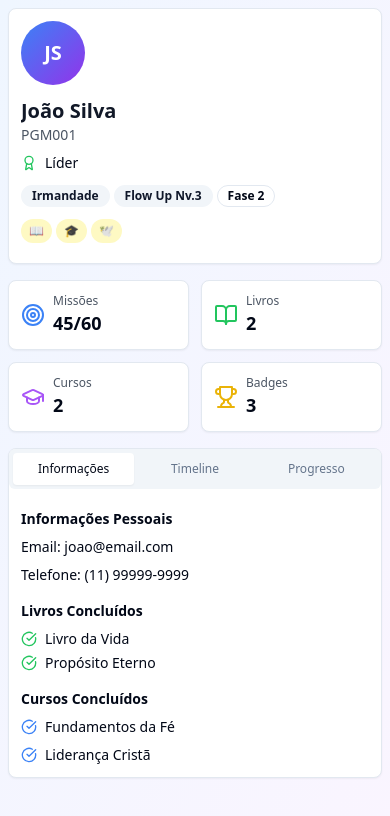
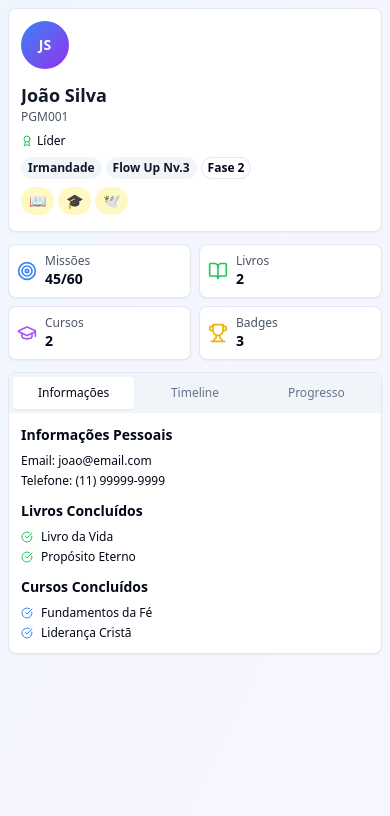
Before and after one commit to filipebiten/flow-verse-engage, a React (Vite) app: page /profile in a window 390 px wide. Shown: the top 816 px of the page. Built offline with nearby package versions, Linux system fonts and the light colour scheme.

Commit message:
Fix: Improve mobile usability and address errors
- Improved mobile usability across all pages.
- Addressed build errors in Profile.tsx.

```diff
--- a/src/pages/Profile.tsx
+++ b/src/pages/Profile.tsx
@@ -43,7 +43,6 @@ interface MissionActivity {
   title: string;
   description: string;
   timestamp: string;
-  type?: string;
   period?: string;
   completedAt?: string;
 }
@@ -96,11 +95,11 @@ const Profile = () => {
 
   const getRoleIcon = (role: string) => {
     switch (role) {
-      case 'pastor': return <Crown className="w-4 h-4 text-yellow-500" />;
-      case 'coordenador': return <Shield className="w-4 h-4 text-purple-500" />;
-      case 'supervisor': return <Star className="w-4 h-4 text-blue-500" />;
-      case 'líder': return <Award className="w-4 h-4 text-green-500" />;
-      default: return <User className="w-4 h-4 text-gray-500" />;
+      case 'pastor': return <Crown className="w-3 h-3 sm:w-4 sm:h-4 text-yellow-500" />;
+      case 'coordenador': return <Shield className="w-3 h-3 sm:w-4 sm:h-4 text-purple-500" />;
+      case 'supervisor': return <Star className="w-3 h-3 sm:w-4 sm:h-4 text-blue-500" />;
+      case 'líder': return <Award className="w-3 h-3 sm:w-4 sm:h-4 text-green-500" />;
+      default: return <User className="w-3 h-3 sm:w-4 sm:h-4 text-gray-500" />;
     }
   };
 
@@ -116,41 +115,41 @@ const Profile = () => {
 
   return (
     <div className="min-h-screen bg-gradient-to-br from-blue-50 to-purple-50 p-2 sm:p-4 lg:p-6">
-      <div className="max-w-6xl mx-auto space-y-4 sm:space-y-6">
+      <div className="max-w-6xl mx-auto space-y-3 sm:space-y-6">
         {/* Header Mobile Optimized */}
         <Card className="overflow-hidden">
           <CardContent className="p-3 sm:p-6">
             <div className="flex flex-col sm:flex-row items-start sm:items-center gap-3 sm:gap-6">
-              <div className="w-16 h-16 sm:w-20 sm:h-20 bg-gradient-to-br from-blue-500 to-purple-600 rounded-full flex items-center justify-center text-white text-xl sm:text-2xl font-bold flex-shrink-0">
+              <div className="w-12 h-12 sm:w-20 sm:h-20 bg-gradient-to-br from-blue-500 to-purple-600 rounded-full flex items-center justify-center text-white text-sm sm:text-2xl font-bold flex-shrink-0">
                 {userProfile.name.split(' ').map(n => n[0]).join('')}
               </div>
 
               <div className="flex-1 min-w-0 w-full">
-                <div className="flex flex-col sm:flex-row sm:items-center justify-between gap-2 sm:gap-4 mb-3">
-                  <div>
-                    <h1 className="text-xl sm:text-2xl font-bold text-gray-900 truncate">{userProfile.name}</h1>
-                    <p className="text-sm text-gray-600">{userProfile.pgm}</p>
+                <div className="flex flex-col sm:flex-row sm:items-center justify-between gap-2 sm:gap-4 mb-2 sm:mb-3">
+                  <div className="min-w-0">
+                    <h1 className="text-lg sm:text-2xl font-bold text-gray-900 truncate">{userProfile.name}</h1>
+                    <p className="text-xs sm:text-sm text-gray-600">{userProfile.pgm}</p>
                   </div>
 
-                  <div className="flex items-center gap-2">
+                  <div className="flex items-center gap-1 sm:gap-2 self-start sm:self-center">
                     {getRoleIcon(userProfile.role)}
-                    <span className="text-sm font-medium capitalize">{userProfile.role}</span>
+                    <span className="text-xs sm:text-sm font-medium capitalize">{userProfile.role}</span>
                   </div>
                 </div>
 
                 {/* Badges Row - Mobile Optimized */}
-                <div className="flex flex-wrap gap-1 sm:gap-2 mb-3">
+                <div className="flex flex-wrap gap-1 mb-2 sm:mb-3">
                   {userProfile.irmandade && (
-                    <Badge variant="secondary" className="text-xs">Irmandade</Badge>
+                    <Badge variant="secondary" className="text-xs px-1.5 py-0.5">Irmandade</Badge>
                   )}
                   {userProfile.flowUp && (
-                    <Badge variant="secondary" className="text-xs">Flow Up Nv.{userProfile.flowUpLevel}</Badge>
+                    <Badge variant="secondary" className="text-xs px-1.5 py-0.5">Flow Up Nv.{userProfile.flowUpLevel}</Badge>
                   )}
-                  <Badge variant="outline" className="text-xs">Fase {userProfile.phase}</Badge>
+                  <Badge variant="outline" className="text-xs px-1.5 py-0.5">Fase {userProfile.phase}</Badge>
                 </div>
 
                 {/* User Badges - Mobile Scrollable */}
-                <div className="flex gap-1 overflow-x-auto pb-2">
+                <div className="flex gap-1 overflow-x-auto pb-1 scrollbar-hide">
                   {userProfile.badges.map((badgeId, index) => {
                     const badge = getBadgeInfo(badgeId);
                     return (
@@ -158,8 +157,8 @@ const Profile = () => {
                         key={index}
                         className="flex items-center gap-1 bg-yellow-100 text-yellow-800 px-2 py-1 rounded-full text-xs whitespace-nowrap flex-shrink-0"
                       >
-                        <span>{badge.icon}</span>
-                        <span className="hidden sm:inline">{badge.name}</span>
+                        <span className="text-sm">{badge.icon}</span>
+                        <span className="hidden sm:inline text-xs">{badge.name}</span>
                       </div>
                     );
                   })}
@@ -170,50 +169,50 @@ const Profile = () => {
         </Card>
 
         {/* Stats Grid - Mobile Responsive */}
-        <div className="grid grid-cols-2 lg:grid-cols-4 gap-3 sm:gap-4">
+        <div className="grid grid-cols-2 lg:grid-cols-4 gap-2 sm:gap-4">
           <Card>
-            <CardContent className="p-3 sm:p-4">
-              <div className="flex items-center gap-2 sm:gap-3">
-                <Target className="w-6 h-6 sm:w-8 sm:h-8 text-blue-500 flex-shrink-0" />
+            <CardContent className="p-2 sm:p-4">
+              <div className="flex items-center gap-2">
+                <Target className="w-5 h-5 sm:w-8 sm:h-8 text-blue-500 flex-shrink-0" />
                 <div className="min-w-0">
-                  <p className="text-xs sm:text-sm text-gray-600">Missões</p>
-                  <p className="text-lg sm:text-xl font-bold">{userProfile.completedMissions}/{userProfile.totalMissions}</p>
+                  <p className="text-xs text-gray-600">Missões</p>
+                  <p className="text-sm sm:text-xl font-bold">{userProfile.completedMissions}/{userProfile.totalMissions}</p>
                 </div>
               </div>
             </CardContent>
           </Card>
 
           <Card>
-            <CardContent className="p-3 sm:p-4">
-              <div className="flex items-center gap-2 sm:gap-3">
-                <BookOpen className="w-6 h-6 sm:w-8 sm:h-8 text-green-500 flex-shrink-0" />
+            <CardContent className="p-2 sm:p-4">
+              <div className="flex items-center gap-2">
+                <BookOpen className="w-5 h-5 sm:w-8 sm:h-8 text-green-500 flex-shrink-0" />
                 <div className="min-w-0">
-                  <p className="text-xs sm:text-sm text-gray-600">Livros</p>
-                  <p className="text-lg sm:text-xl font-bold">{userProfile.completedBooks.length}</p>
+                  <p className="text-xs text-gray-600">Livros</p>
+                  <p className="text-sm sm:text-xl font-bold">{userProfile.completedBooks.length}</p>
                 </div>
               </div>
             </CardContent>
           </Card>
 
           <Card>
-            <CardContent className="p-3 sm:p-4">
-              <div className="flex items-center gap-2 sm:gap-3">
-                <GraduationCap className="w-6 h-6 sm:w-8 sm:h-8 text-purple-500 flex-shrink-0" />
+            <CardContent className="p-2 sm:p-4">
+              <div className="flex items-center gap-2">
+                <GraduationCap className="w-5 h-5 sm:w-8 sm:h-8 text-purple-500 flex-shrink-0" />
                 <div className="min-w-0">
-                  <p className="text-xs sm:text-sm text-gray-600">Cursos</p>
-                  <p className="text-lg sm:text-xl font-bold">{userProfile.completedCourses.length}</p>
+                  <p className="text-xs text-gray-600">Cursos</p>
+                  <p className="text-sm sm:text-xl font-bold">{userProfile.completedCourses.length}</p>
                 </div>
               </div>
             </CardContent>
           </Card>
 
           <Card>
-            <CardContent className="p-3 sm:p-4">
-              <div className="flex items-center gap-2 sm:gap-3">
-                <Trophy className="w-6 h-6 sm:w-8 sm:h-8 text-yellow-500 flex-shrink-0" />
+            <CardContent className="p-2 sm:p-4">
+              <div className="flex items-center gap-2">
+                <Trophy className="w-5 h-5 sm:w-8 sm:h-8 text-yellow-500 flex-shrink-0" />
                 <div className="min-w-0">
-                  <p className="text-xs sm:text-sm text-gray-600">Badges</p>
-                  <p className="text-lg sm:text-xl font-bold">{userProfile.badges.length}</p>
+                  <p className="text-xs text-gray-600">Badges</p>
+                  <p className="text-sm sm:text-xl font-bold">{userProfile.badges.length}</p>
                 </div>
               </div>
             </CardContent>
@@ -224,17 +223,17 @@ const Profile = () => {
         <Card>
           <CardContent className="p-0">
             <Tabs defaultValue="info" className="w-full">
-              <TabsList className="grid w-full grid-cols-3 h-auto">
-                <TabsTrigger value="info" className="text-xs sm:text-sm py-2">Informações</TabsTrigger>
-                <TabsTrigger value="timeline" className="text-xs sm:text-sm py-2">Timeline</TabsTrigger>
-                <TabsTrigger value="progress" className="text-xs sm:text-sm py-2">Progresso</TabsTrigger>
+              <TabsList className="grid w-full grid-cols-3 h-auto rounded-none">
+                <TabsTrigger value="info" className="text-xs sm:text-sm py-2 px-1">Informações</TabsTrigger>
+                <TabsTrigger value="timeline" className="text-xs sm:text-sm py-2 px-1">Timeline</TabsTrigger>
+                <TabsTrigger value="progress" className="text-xs sm:text-sm py-2 px-1">Progresso</TabsTrigger>
               </TabsList>
 
-              <TabsContent value="info" className="p-3 sm:p-6 space-y-4">
-                <div className="grid grid-cols-1 sm:grid-cols-2 gap-4">
+              <TabsContent value="info" className="p-3 sm:p-6 space-y-3 sm:space-y-4 m-0">
+                <div className="grid grid-cols-1 gap-3 sm:gap-4">
                   <div>
                     <h3 className="font-semibold mb-2 text-sm sm:text-base">Informações Pessoais</h3>
-                    <div className="space-y-2 text-sm">
+                    <div className="space-y-1 sm:space-y-2 text-xs sm:text-sm">
                       <p><span className="font-medium">Email:</span> {userProfile.email}</p>
                       <p><span className="font-medium">Telefone:</span> {userProfile.phone}</p>
                     </div>
@@ -244,41 +243,41 @@ const Profile = () => {
                     <h3 className="font-semibold mb-2 text-sm sm:text-base">Livros Concluídos</h3>
                     <div className="space-y-1">
                       {userProfile.completedBooks.map((book, index) => (
-                        <div key={index} className="flex items-center gap-2 text-sm">
-                          <CheckCircle className="w-4 h-4 text-green-500 flex-shrink-0" />
+                        <div key={index} className="flex items-center gap-2 text-xs sm:text-sm">
+                          <CheckCircle className="w-3 h-3 sm:w-4 sm:h-4 text-green-500 flex-shrink-0" />
                           <span className="truncate">{book}</span>
                         </div>
                       ))}
                     </div>
                   </div>
-                </div>
 
                   <div>
                     <h3 className="font-semibold mb-2 text-sm sm:text-base">Cursos Concluídos</h3>
-                  <div className="grid grid-cols-1 sm:grid-cols-2 gap-2">
+                    <div className="grid grid-cols-1 gap-1 sm:gap-2">
                       {userProfile.completedCourses.map((course, index) => (
-                      <div key={index} className="flex items-center gap-2 text-sm">
-                        <CheckCircle className="w-4 h-4 text-blue-500 flex-shrink-0" />
+                        <div key={index} className="flex items-center gap-2 text-xs sm:text-sm">
+                          <CheckCircle className="w-3 h-3 sm:w-4 sm:h-4 text-blue-500 flex-shrink-0" />
                           <span className="truncate">{course}</span>
                         </div>
                       ))}
                     </div>
                   </div>
+                </div>
               </TabsContent>
 
-              <TabsContent value="timeline" className="p-3 sm:p-6">
+              <TabsContent value="timeline" className="p-3 sm:p-6 m-0">
                 <div className="space-y-3">
                   <h3 className="font-semibold text-sm sm:text-base">Histórico de Atividades</h3>
-                  <div className="space-y-3 max-h-96 overflow-y-auto">
+                  <div className="space-y-2 sm:space-y-3 max-h-64 sm:max-h-96 overflow-y-auto">
                     {activities.map((activity) => (
-                      <div key={activity.id} className="flex gap-3 p-3 bg-gray-50 rounded-lg">
-                        <div className="flex-shrink-0">
-                          {activity.type === 'mission' && <Target className="w-5 h-5 text-blue-500" />}
-                          {activity.type === 'book' && <BookOpen className="w-5 h-5 text-green-500" />}
-                          {activity.type === 'course' && <GraduationCap className="w-5 h-5 text-purple-500" />}
+                      <div key={activity.id} className="flex gap-2 sm:gap-3 p-2 sm:p-3 bg-gray-50 rounded-lg">
+                        <div className="flex-shrink-0 mt-0.5">
+                          {activity.type === 'mission' && <Target className="w-4 h-4 sm:w-5 sm:h-5 text-blue-500" />}
+                          {activity.type === 'book' && <BookOpen className="w-4 h-4 sm:w-5 sm:h-5 text-green-500" />}
+                          {activity.type === 'course' && <GraduationCap className="w-4 h-4 sm:w-5 sm:h-5 text-purple-500" />}
                         </div>
                         <div className="flex-1 min-w-0">
-                          <h4 className="font-medium text-sm truncate">{activity.title}</h4>
+                          <h4 className="font-medium text-xs sm:text-sm truncate">{activity.title}</h4>
                           <p className="text-xs text-gray-600 mb-1">{activity.description}</p>
                           {activity.completedAt && (
                             <div className="flex items-center gap-1 text-xs text-gray-500">
@@ -293,15 +292,15 @@ const Profile = () => {
                 </div>
               </TabsContent>
 
-              <TabsContent value="progress" className="p-3 sm:p-6 space-y-4">
+              <TabsContent value="progress" className="p-3 sm:p-6 space-y-3 sm:space-y-4 m-0">
                 <div>
-                  <h3 className="font-semibold mb-3 text-sm sm:text-base">Progresso da Fase</h3>
+                  <h3 className="font-semibold mb-2 sm:mb-3 text-sm sm:text-base">Progresso da Fase</h3>
                   <div className="space-y-2">
-                    <div className="flex justify-between text-sm">
+                    <div className="flex justify-between text-xs sm:text-sm">
                       <span>Fase {userProfile.phase}</span>
                       <span>{Math.round((userProfile.completedMissions / userProfile.totalMissions) * 100)}%</span>
                     </div>
-                    <Progress value={(userProfile.completedMissions / userProfile.totalMissions) * 100} className="h-3" />
+                    <Progress value={(userProfile.completedMissions / userProfile.totalMissions) * 100} className="h-2 sm:h-3" />
                     <p className="text-xs text-gray-600">
                       {userProfile.totalMissions - userProfile.completedMissions} missões restantes para a próxima fase
                     </p>
@@ -309,15 +308,15 @@ const Profile = () => {
                 </div>
 
                 <div>
-                  <h3 className="font-semibold mb-3 text-sm sm:text-base">Badges Conquistados</h3>
-                  <div className="grid grid-cols-1 sm:grid-cols-2 gap-3">
+                  <h3 className="font-semibold mb-2 sm:mb-3 text-sm sm:text-base">Badges Conquistados</h3>
+                  <div className="grid grid-cols-1 gap-2 sm:gap-3">
                     {userProfile.badges.map((badgeId, index) => {
                       const badge = getBadgeInfo(badgeId);
                       return (
-                        <div key={index} className="flex items-center gap-3 p-3 bg-gradient-to-r from-yellow-50 to-orange-50 rounded-lg border border-yellow-200">
-                          <span className="text-2xl">{badge.icon}</span>
+                        <div key={index} className="flex items-center gap-2 sm:gap-3 p-2 sm:p-3 bg-gradient-to-r from-yellow-50 to-orange-50 rounded-lg border border-yellow-200">
+                          <span className="text-lg sm:text-2xl">{badge.icon}</span>
                           <div className="min-w-0">
-                            <h4 className="font-medium text-sm">{badge.name}</h4>
+                            <h4 className="font-medium text-xs sm:text-sm">{badge.name}</h4>
                             <p className="text-xs text-gray-600">{badge.description}</p>
                           </div>
                         </div>
```
Lines whose indentation alone changed are shown as unchanged.
